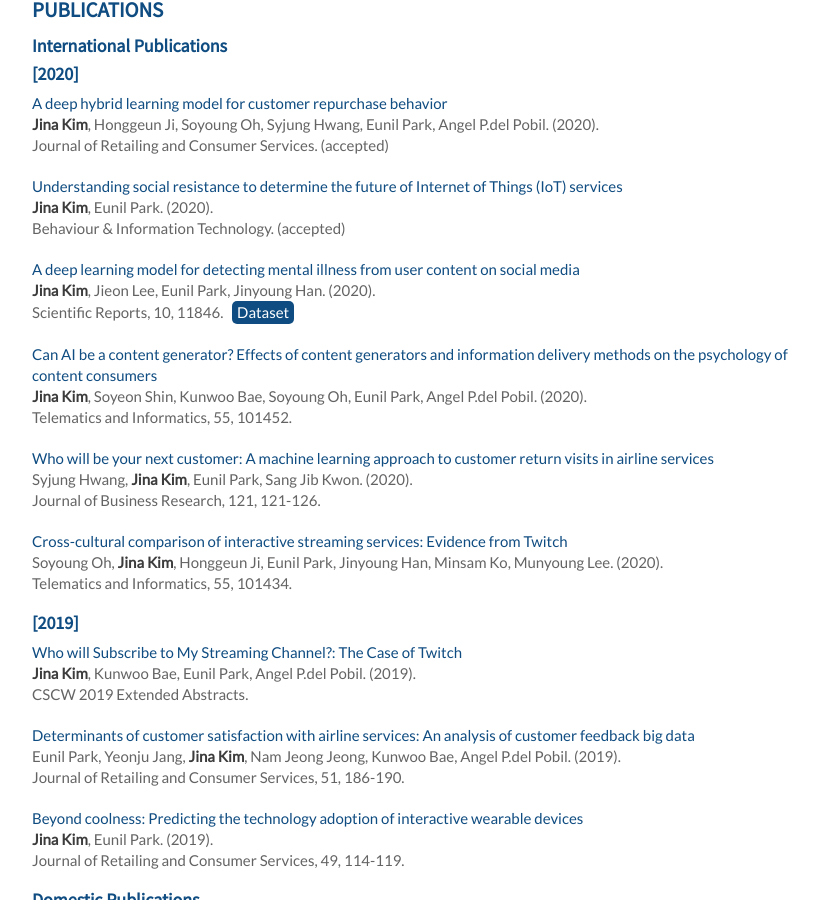
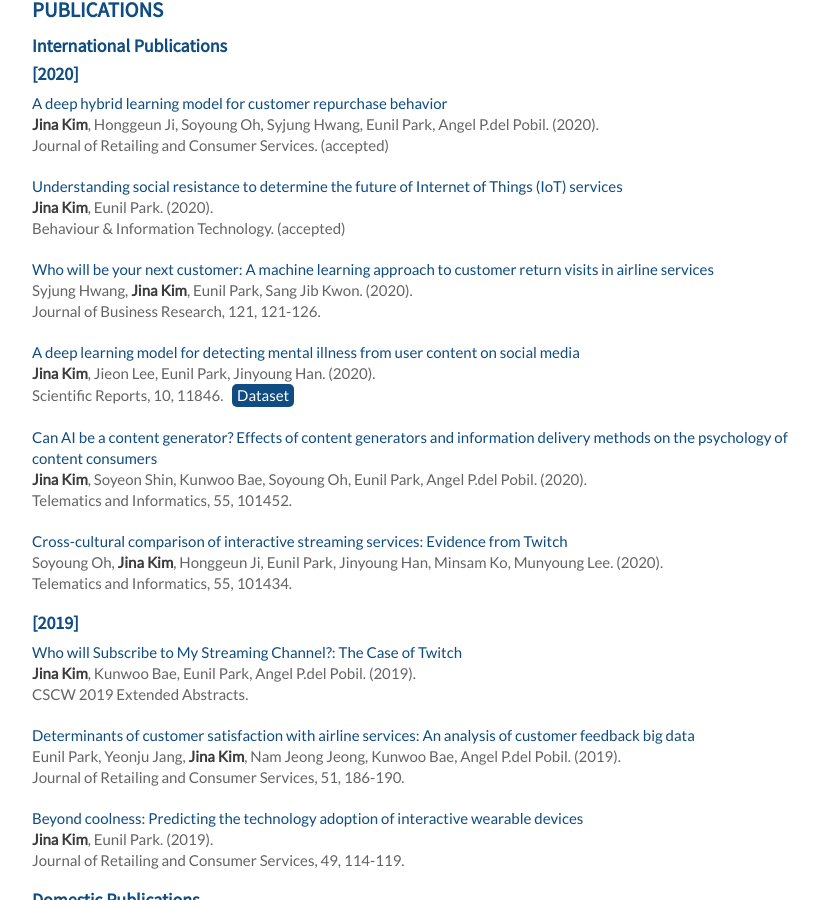
Before and after one commit to Jina-Kim/Jina-Kim.github.io, a Jekyll site: the page built from index.html, in a window 1280 px wide and 900 px high, scrolled down 659 px. Shown: the whole window, without its empty margins (328-1147 px from the left). Built offline with Jekyll 4.4.1, drawn with Linux system fonts in a browser that asks for light colours; nearby versions of some CDN libraries; the list of posts is cut into pages by our own code.

Commit message:
Update publications.html

```diff
--- a/_includes/publications.html
+++ b/_includes/publications.html
@@ -22,6 +22,14 @@
 
     <article>
         <header>
+            <a href="https://www.sciencedirect.com/science/article/abs/pii/S014829632030535X?via%3Dihub" class="paper_link">Who will be your next customer: A machine learning approach to customer return visits in airline services</a><br/>
+            <span> Syjung Hwang, <em>Jina Kim</em>, Eunil Park, Sang Jib Kwon. (2020).</span><br/>
+            <span>Journal of Business Research, 121, 121-126.</span>
+        </header>
+    </article>
+
+    <article>
+        <header>
             <a href="https://www.nature.com/articles/s41598-020-68764-y" class="paper_link">A deep learning model for detecting mental illness from user content on social media</a><br/>
             <span> <em>Jina Kim</em>, Jieon Lee, Eunil Park, Jinyoung Han. (2020).</span><br/>
             <span>Scientific Reports, 10, 11846. &nbsp; <a class="btn_dataset" href="{{site.baseurl}}/dataset/20srep-mental">Dataset</a></span>
@@ -33,14 +41,6 @@
             <a href="https://www.sciencedirect.com/science/article/pii/S0736585320301118" class="paper_link">Can AI be a content generator? Effects of content generators and information delivery methods on the psychology of content consumers</a><br/>
             <span> <em>Jina Kim</em>, Soyeon Shin,  Kunwoo Bae, Soyoung Oh, Eunil Park, Angel P.del Pobil. (2020).</span><br/>
             <span>Telematics and Informatics, 55, 101452.</span>
-        </header>
-    </article>
-
-    <article>
-        <header>
-            <a href="https://www.sciencedirect.com/science/article/abs/pii/S014829632030535X?via%3Dihub" class="paper_link">Who will be your next customer: A machine learning approach to customer return visits in airline services</a><br/>
-            <span> Syjung Hwang, <em>Jina Kim</em>, Eunil Park, Sang Jib Kwon. (2020).</span><br/>
-            <span>Journal of Business Research, 121, 121-126.</span>
         </header>
     </article>
 
```
